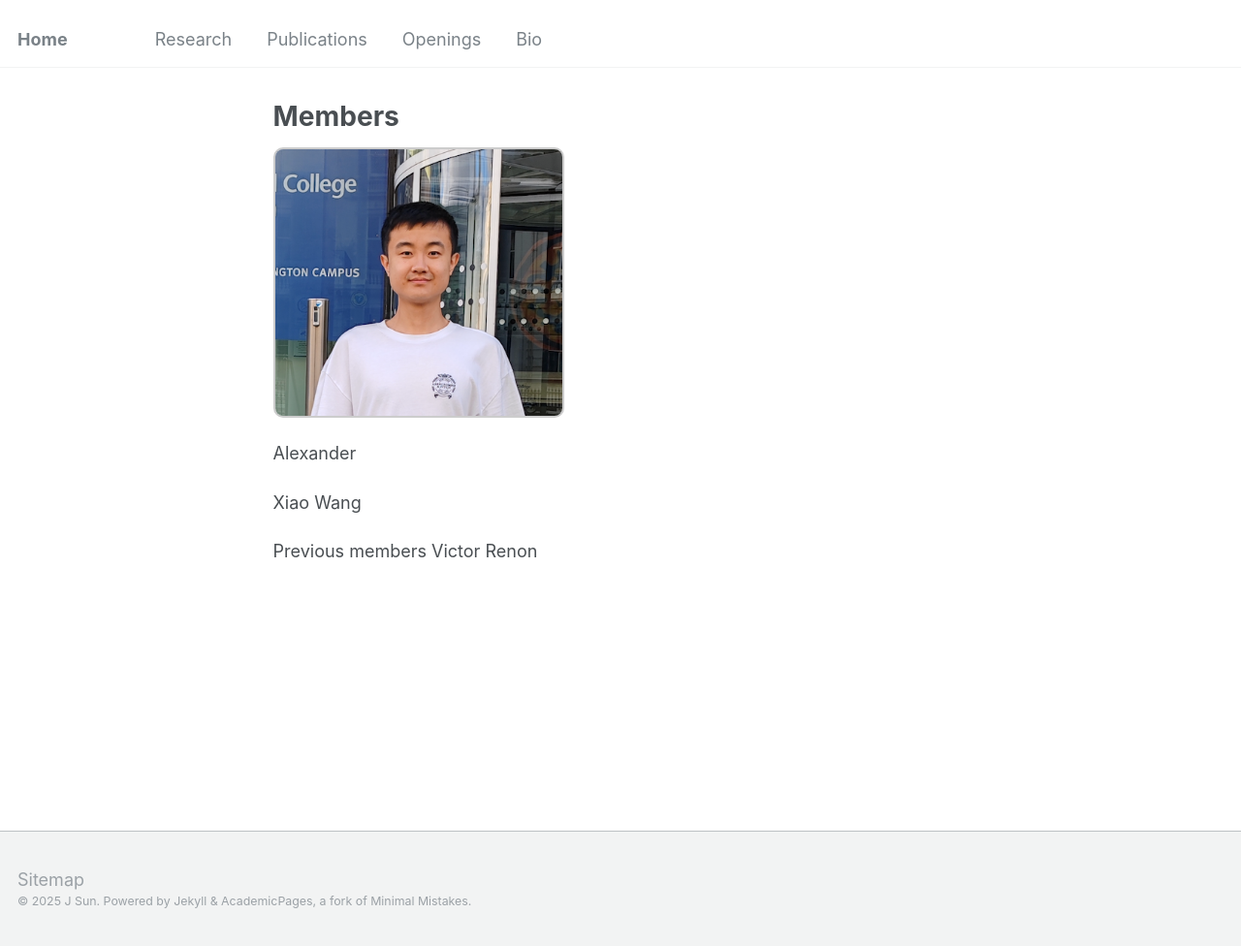
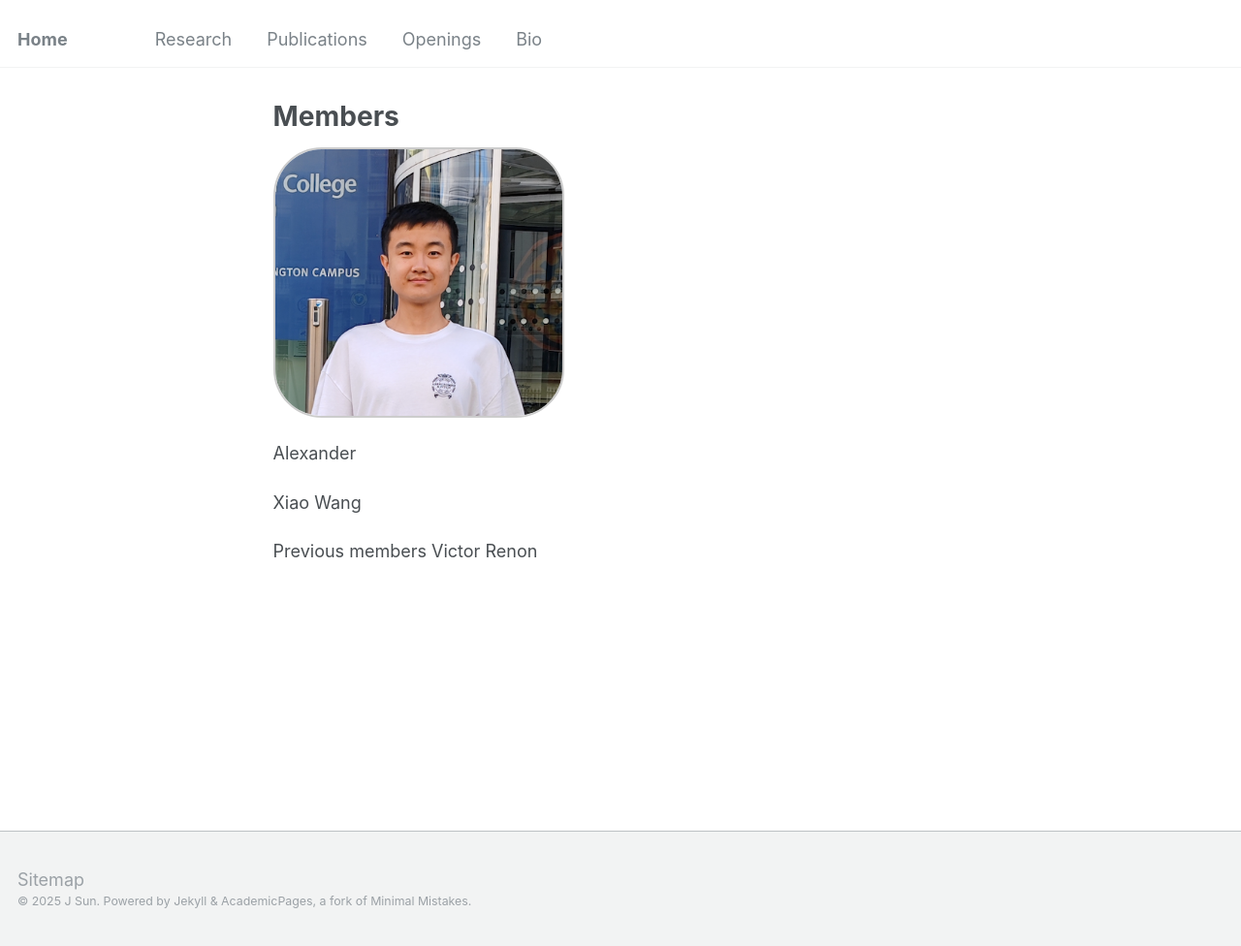
Before and after one commit to jinzhao-sun/jinzhao-sun.github.io, a Jekyll site: the page built from _pages/members.md, in a window 1280 px wide and 976 px high. Shown: the whole window at 97% size. Built offline with Jekyll 4.4.1, drawn with Linux system fonts in a browser that asks for light colours.

Commit message:
Update members.md

```diff
--- a/_pages/members.md
+++ b/_pages/members.md
@@ -9,7 +9,7 @@ redirect_from:
 
 {% include base_path %}
 
-<img src="/images/profile.jpg" alt="Description" style="border-radius: 10px; border: 2px solid #ccc; width: 300px;">
+<img src="/images/profile.jpg" alt="Description" style="border-radius: 50px; border: 2px solid #ccc; width: 300px;">
 
 Alexander
 
```
